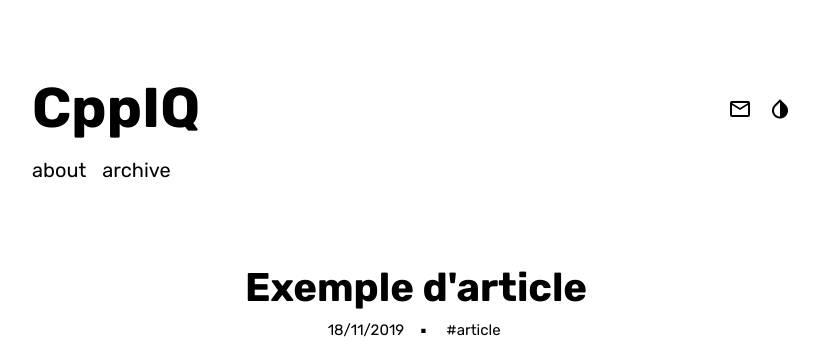
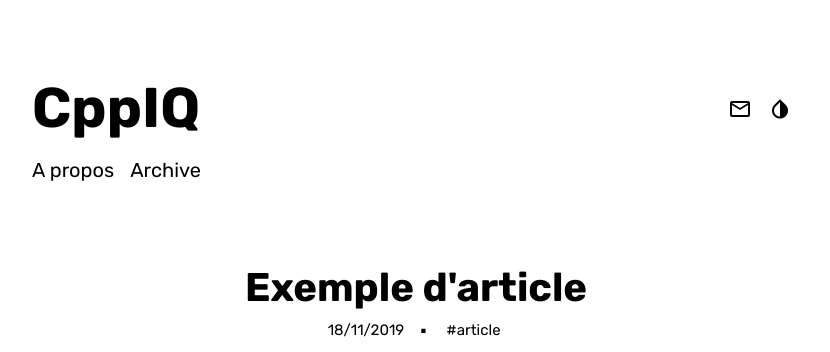
Before and after one commit to CPRETOT/CppIQ, a Jekyll site: the page built from index.html, in a window 1280 px wide. Shown: the top 352 px of the page, without its empty margins (224-1054 px from the left). Built offline with Jekyll 4.4.1, drawn with Linux system fonts in a browser that asks for light colours; some web fonts are replaced; the list of posts is cut into pages by our own code.

Commit message:
Modification liens page A propos

```diff
--- a/_includes/main/header.html
+++ b/_includes/main/header.html
@@ -7,8 +7,8 @@
       </div>
 
         <ul>
-            <li><a href="{{ '/about' | prepend: site.baseurl }}">about</a></li>
-            <li><a href="{{ '/archive' | prepend: site.baseurl }}">archive</a></li>
+            <li><a href="{{ '/a-propos' | prepend: site.baseurl }}">A propos</a></li>
+            <li><a href="{{ '/archive' | prepend: site.baseurl }}">Archive</a></li>
         </ul>
     </div>
     <div class="social">
```
